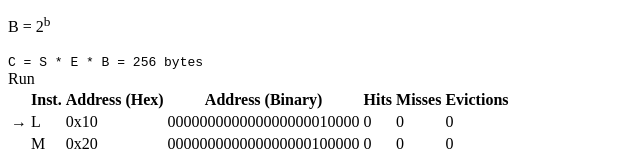
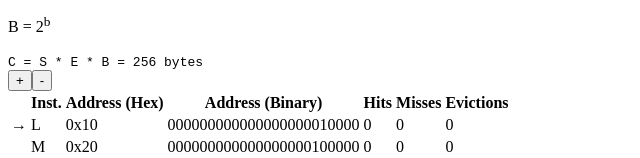
Before and after one commit to ahnwarez/ahnwarez.github.io, a React (Vite) app: page / in a window 1280 px wide. Shown: the part 297-455 px from the top of the page, without its empty margins (0-640 px from the left). Built offline with nearby package versions, Linux system fonts and the light colour scheme.

Commit message:
replace slider with two buttons

```diff
--- a/src/App.tsx
+++ b/src/App.tsx
@@ -65,10 +65,6 @@ export function App() {
     if (!selectedExample) {
       return
     }
-  }
-
-  function handleChangePC(values: number[]) {
-    setPC(() => values[0])
   }
 
   return (
@@ -194,14 +190,8 @@ export function App() {
         </div>
         <div className="flex flex-col gap-4">
           <div id="controls" className="flex gap-4 w-1/4">
-            Run{' '}
-            <Slider
-              min={0}
-              max={program.length}
-              step={1}
-              value={[pc]}
-              onValueChange={handleChangePC}
-            />
+            <Button onClick={() => setPC((pc) => pc + 1)}>+</Button>
+            <Button onClick={() => setPC((pc) => pc - 1)}>-</Button>
           </div>
           <TraceView trace={program} pc={pc} s={s} b={b} word={word} />
           <CacheView
```
